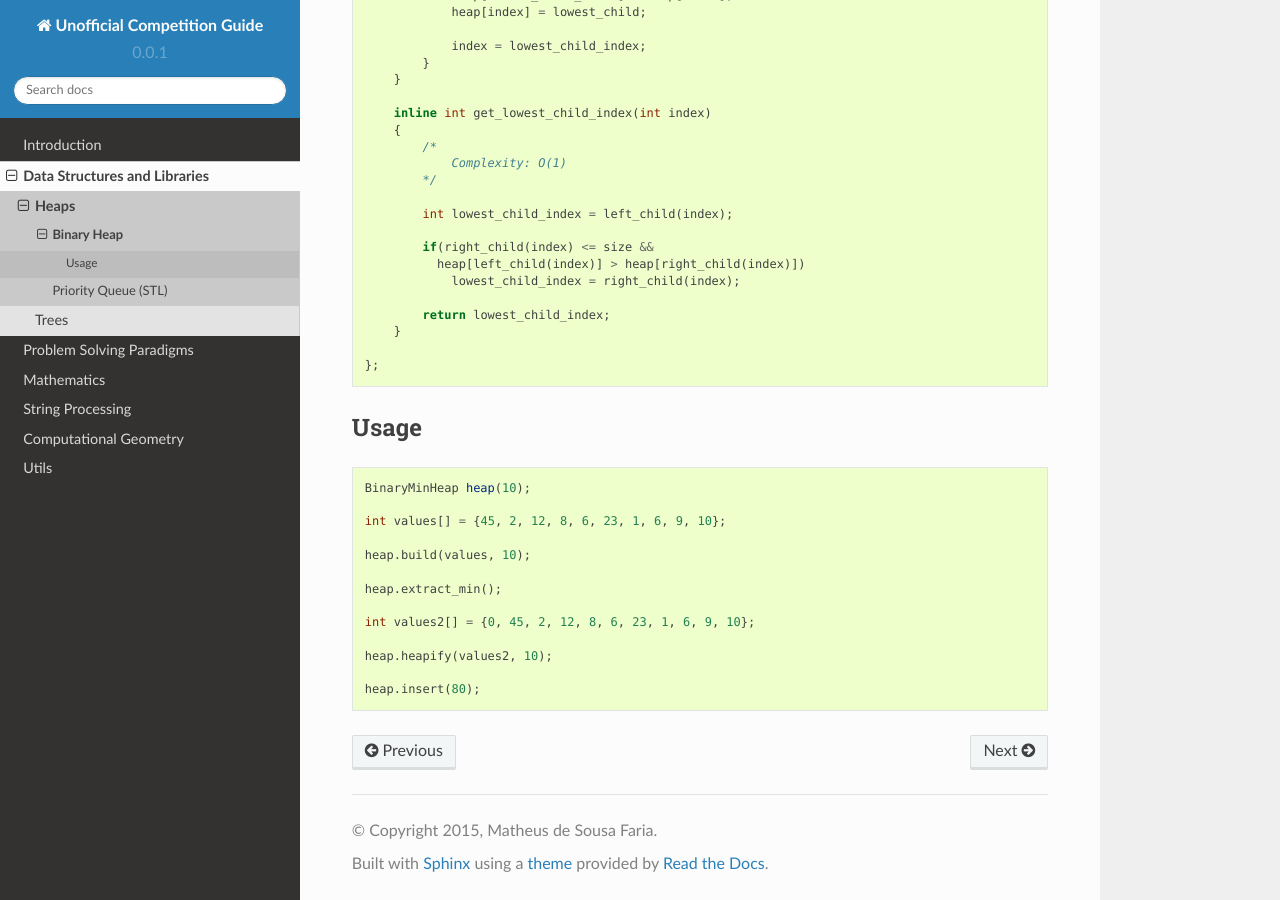
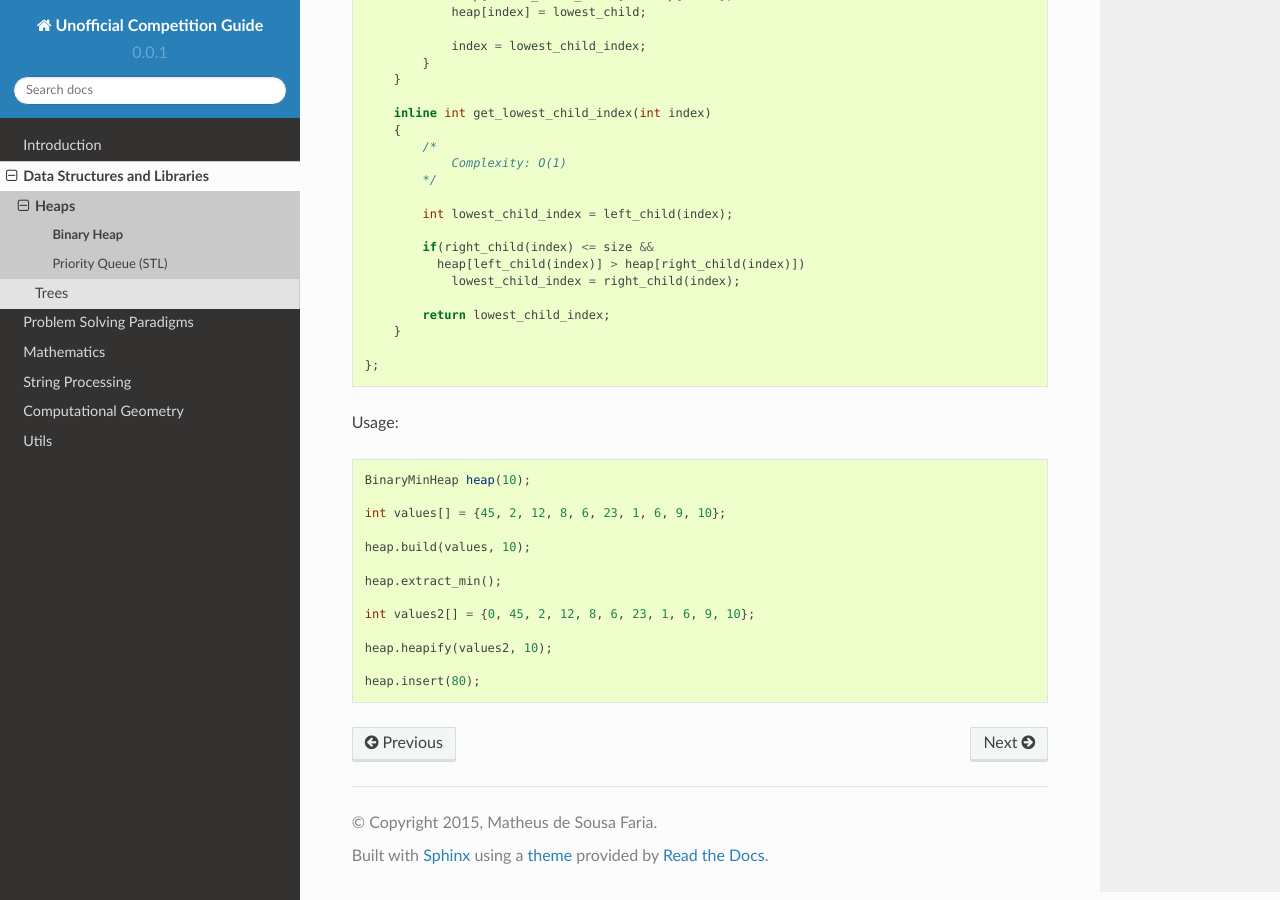
Before and after one commit to MatheusFaria/unofficial-competition-guide, a Sphinx documentation site: the page built from docs/source/binary-heap.rst, in a window 1280 px wide and 900 px high, scrolled down 2554 px. Built offline with Sphinx 7.4.7 and the Read the Docs theme 2.0.0, drawn with Linux system fonts in a browser that asks for light colours; pages that are not in the unit, such as notebooks, are missing from menus.

Commit message:
Updating binary heap sections

```diff
--- a/docs/source/binary-heap.rst
+++ b/docs/source/binary-heap.rst
@@ -168,8 +168,7 @@ Binary Heap
 
 
 
-Usage
------
+Usage:
 
 .. code-block:: cpp
 
```
